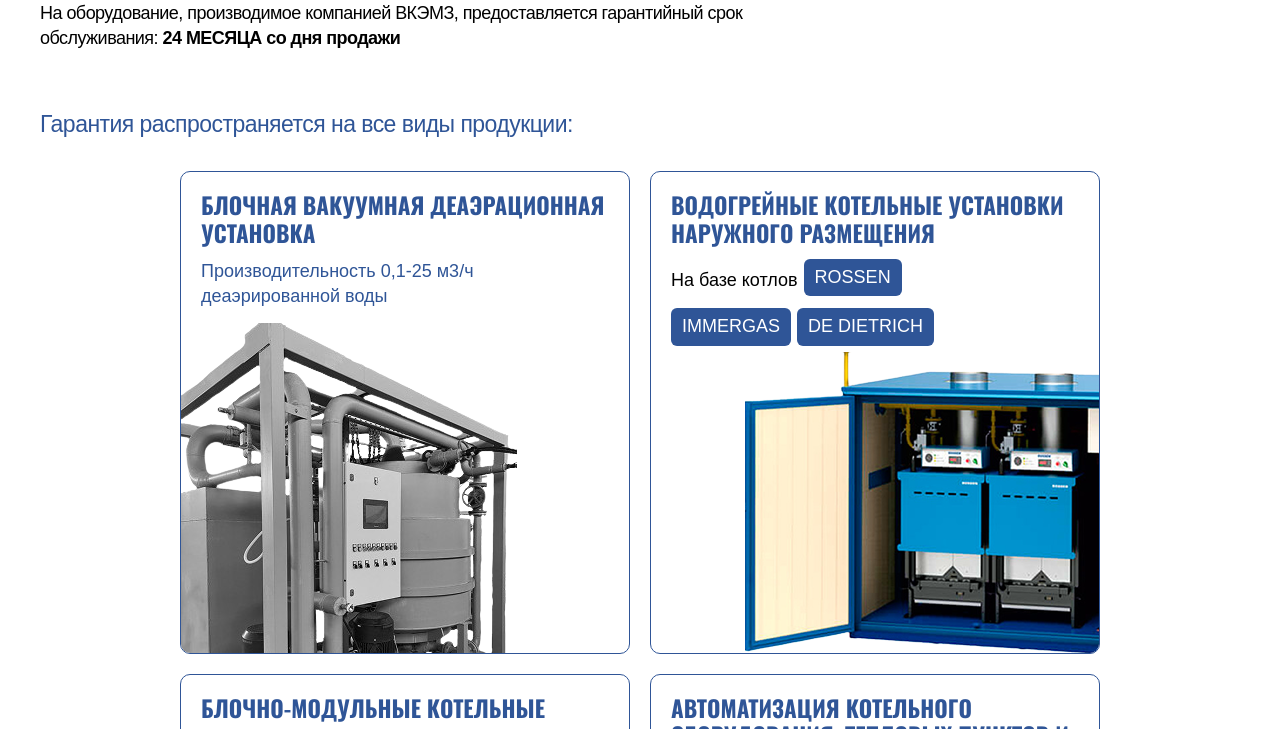
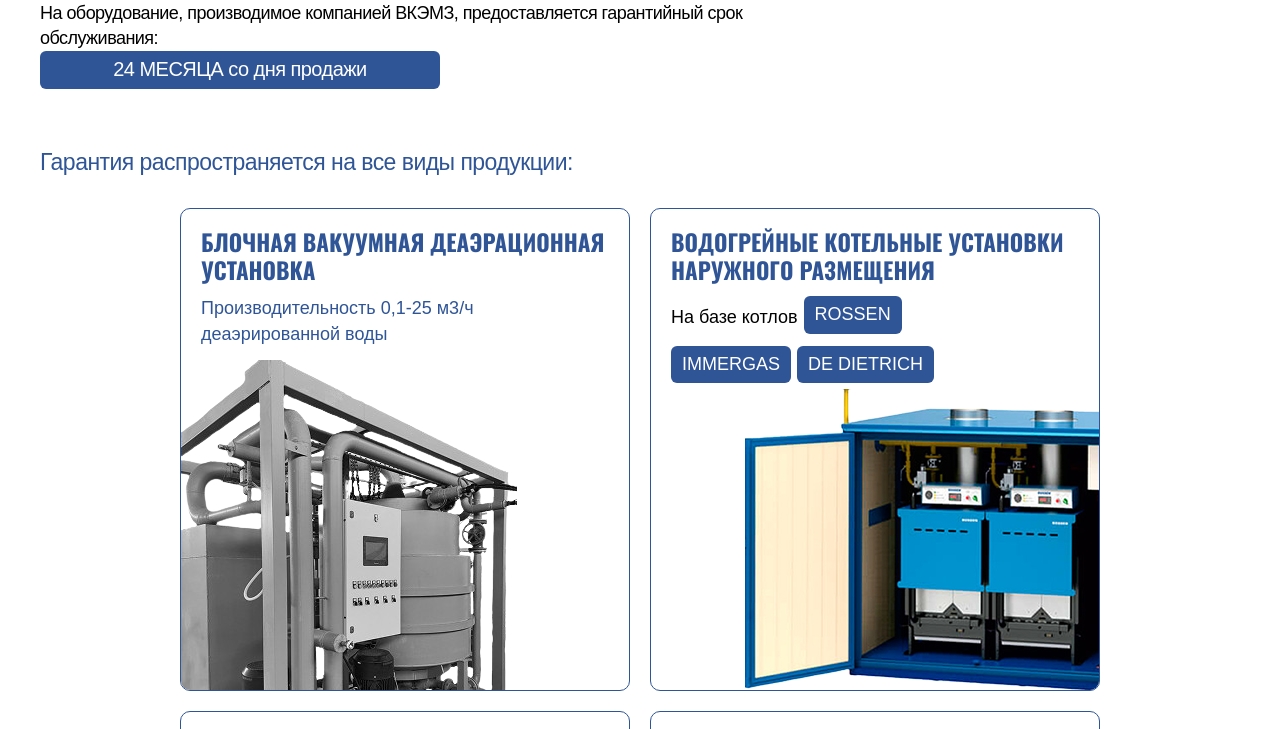
Before and after one commit to Lapxi010/VKMEZ-public, a website built with Vite: page warranty/index.html in a window 1280 px wide. Shown: the part 251-980 px from the top of the page. Built offline with nearby package versions, Linux system fonts and the light colour scheme.

Commit message:
feat: add new changes

```diff
--- a/automatization/automatizaon.css
+++ b/automatization/automatizaon.css
@@ -0,0 +1,11 @@
+.warranty-hero__block {
+    display: flex;
+    font-size: 20px;
+    background-color: var(--blue);
+    color: var(--white);
+    border-radius: 6px;
+    padding: 6px 11px;
+    transition: all 0.2s ease;
+    max-width: 400px;
+    justify-content: center;
+}
--- a/src/main.css
+++ b/src/main.css
@@ -34,3 +34,5 @@
 @import '../warranty/warranty.css';
 
 @import '../basic/certificates.css';
+
+@import '../automatization/automatizaon.css';
--- a/warranty/index.html
+++ b/warranty/index.html
@@ -125,8 +125,8 @@
         </div>
         <h1 class="warranty-hero__title">ГАРАНТИЯ И СЕРВИСНОЕ ОБСЛУЖИВАНИЕ</h1>
         <p class="t2 warranty-hero__text">
-            На оборудование, производимое компанией ВКЭМЗ, предоставляется гарантийный срок обслуживания: <b>24 МЕСЯЦА
-            со дня продажи</b>
+            На оборудование, производимое компанией ВКЭМЗ, предоставляется гарантийный срок обслуживания:<br/> <span class="warranty-hero__block">24 МЕСЯЦА
+            со дня продажи</span>
         </p>
     </div>
 </section>
```
Also changed, not shown: automatization/index.html (+7 -7 lines).
